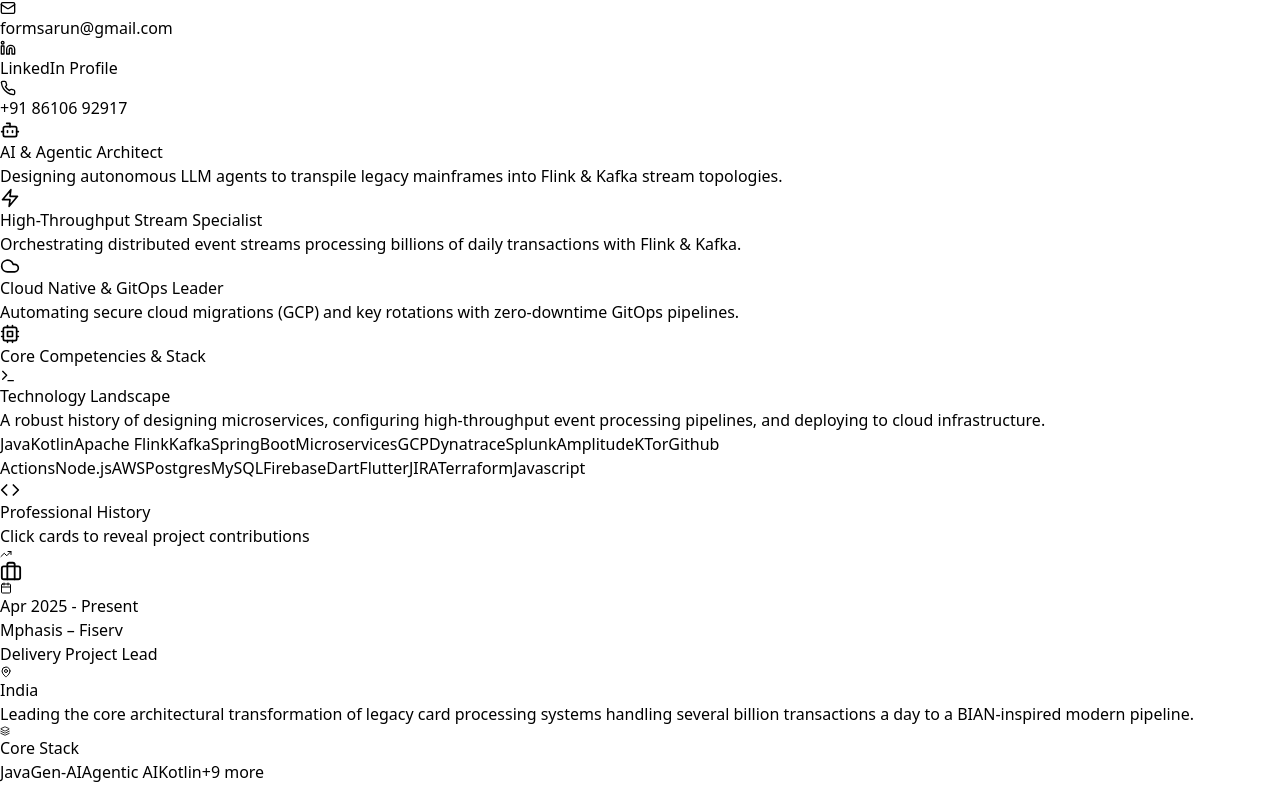
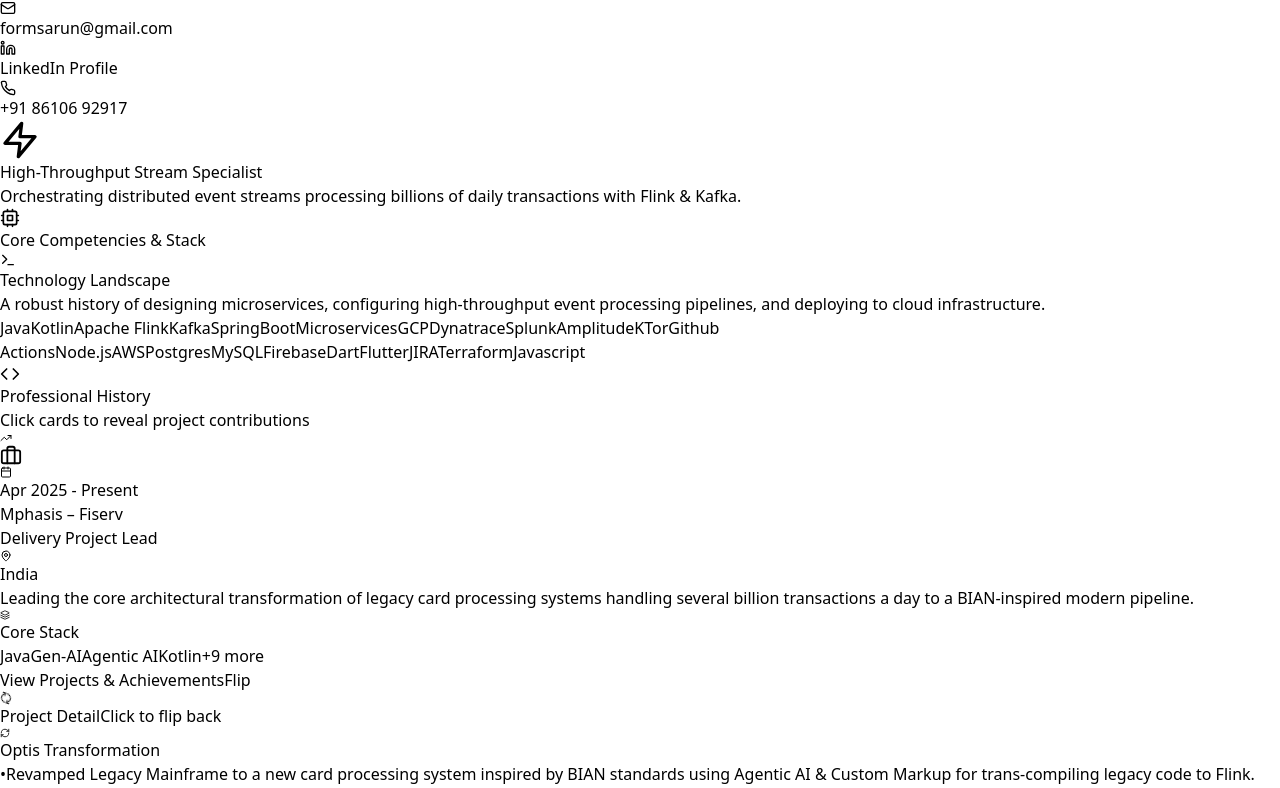
Before and after one commit to formsarun/resume_site, a React (Vite) app: page / in a window 1280 px wide. Shown: the part 1042-1830 px from the top of the page. Built offline with nearby package versions, Linux system fonts and the light colour scheme.

Commit message:
feat: implement looping slide-fade transition for highlights card

```diff
--- a/src/App.jsx
+++ b/src/App.jsx
@@ -1,4 +1,4 @@
-import React, { useEffect } from 'react';
+import React, { useEffect, useState } from 'react';
 import {
   Mail,
   Phone,
@@ -137,6 +137,41 @@
 };
 
 export default function App() {
+  const highlightCards = [
+    {
+      title: "AI & Agentic Architect",
+      text: "Designing autonomous LLM agents to transpile legacy mainframes into Flink & Kafka stream topologies.",
+      Icon: Bot,
+      color: "from-indigo-500 to-emerald-500"
+    },
+    {
+      title: "High-Throughput Stream Specialist",
+      text: "Orchestrating distributed event streams processing billions of daily transactions with Flink & Kafka.",
+      Icon: Zap,
+      color: "from-indigo-500 to-sky-500"
+    },
+    {
+      title: "Cloud Native & GitOps Leader",
+      text: "Automating secure cloud migrations (GCP) and key rotations with zero-downtime GitOps pipelines.",
+      Icon: Cloud,
+      color: "from-emerald-500 to-indigo-500"
+    }
+  ];
+
+  const [activeCardIndex, setActiveCardIndex] = useState(0);
+  const [cardVisible, setCardVisible] = useState(true);
+
+  useEffect(() => {
+    const timer = setInterval(() => {
+      setCardVisible(false);
+      setTimeout(() => {
+        setActiveCardIndex((prev) => (prev + 1) % highlightCards.length);
+        setCardVisible(true);
+      }, 300); // Wait for transition out
+    }, 3500);
+    return () => clearInterval(timer);
+  }, []);
+
   // Intersection Observer Fallback setup for Reveal Scroll animations
   useEffect(() => {
     const observerOptions = {
@@ -163,6 +198,8 @@
 
     return () => observer.disconnect();
   }, []);
+
+  const CurrentIcon = highlightCards[activeCardIndex].Icon;
 
   return (
     <div className="relative min-h-screen z-10 font-sans selection:bg-indigo-600 selection:text-white">
@@ -233,50 +270,23 @@
             </div>
           </div>
 
-          <div className="lg:col-span-4 flex flex-col gap-4 justify-center">
-            {/* AI & Agentic Architect Card */}
+          <div className="lg:col-span-4 flex justify-center lg:justify-end">
             <div className="relative group">
-              <div className="absolute -inset-0.5 bg-gradient-to-r from-indigo-500 to-emerald-500 rounded-xl blur opacity-20 group-hover:opacity-40 transition duration-500"></div>
-              <div className="relative bg-slate-900/95 border border-slate-800/80 rounded-xl p-4.5 flex items-start gap-3.5 shadow-xl backdrop-blur-sm">
-                <span className="p-2 bg-indigo-500/10 text-indigo-400 rounded-lg shrink-0">
-                  <Bot size={20} />
-                </span>
-                <div>
-                  <h3 className="font-bold text-slate-200 text-sm">AI & Agentic Architect</h3>
-                  <p className="text-xs text-slate-400 mt-1 leading-relaxed">
-                    Designing autonomous LLM agents to transpile legacy mainframes into Flink & Kafka stream topologies.
-                  </p>
+              {/* Decorative dynamic glow backdrop */}
+              <div className={`absolute -inset-1 bg-gradient-to-r ${highlightCards[activeCardIndex].color} rounded-2xl blur opacity-25 group-hover:opacity-40 transition-all duration-700`}></div>
+
+              <div className={`relative w-64 h-64 bg-slate-900 border border-slate-800 rounded-2xl p-6 flex flex-col justify-between items-center text-center shadow-2xl transition-all duration-300 transform ${
+                cardVisible ? 'opacity-100 translate-x-0' : 'opacity-0 -translate-x-4'
+              }`}>
+                {/* Active Card Icon */}
+                <div className="p-4 bg-indigo-500/10 rounded-full text-indigo-400 mt-2 animate-bounce">
+                  <CurrentIcon size={40} />
                 </div>
-              </div>
-            </div>
 
-            {/* High-Throughput Stream Specialist Card */}
-            <div className="relative group">
-              <div className="absolute -inset-0.5 bg-gradient-to-r from-indigo-500 to-emerald-500 rounded-xl blur opacity-20 group-hover:opacity-40 transition duration-500"></div>
-              <div className="relative bg-slate-900/95 border border-slate-800/80 rounded-xl p-4.5 flex items-start gap-3.5 shadow-xl backdrop-blur-sm">
-                <span className="p-2 bg-indigo-500/10 text-indigo-400 rounded-lg shrink-0">
-                  <Zap size={20} />
-                </span>
-                <div>
-                  <h3 className="font-bold text-slate-200 text-sm">High-Throughput Stream Specialist</h3>
-                  <p className="text-xs text-slate-400 mt-1 leading-relaxed">
-                    Orchestrating distributed event streams processing billions of daily transactions with Flink & Kafka.
-                  </p>
-                </div>
-              </div>
-            </div>
-
-            {/* Cloud Native & GitOps Leader Card */}
-            <div className="relative group">
-              <div className="absolute -inset-0.5 bg-gradient-to-r from-indigo-500 to-emerald-500 rounded-xl blur opacity-20 group-hover:opacity-40 transition duration-500"></div>
-              <div className="relative bg-slate-900/95 border border-slate-800/80 rounded-xl p-4.5 flex items-start gap-3.5 shadow-xl backdrop-blur-sm">
-                <span className="p-2 bg-indigo-500/10 text-indigo-400 rounded-lg shrink-0">
-                  <Cloud size={20} />
-                </span>
-                <div>
-                  <h3 className="font-bold text-slate-200 text-sm">Cloud Native & GitOps Leader</h3>
-                  <p className="text-xs text-slate-400 mt-1 leading-relaxed">
-                    Automating secure cloud migrations (GCP) and key rotations with zero-downtime GitOps pipelines.
+                <div className="space-y-1">
+                  <h3 className="font-bold text-slate-200 text-sm">{highlightCards[activeCardIndex].title}</h3>
+                  <p className="text-xs text-slate-400 mt-1.5 max-w-[200px] leading-relaxed">
+                    {highlightCards[activeCardIndex].text}
                   </p>
                 </div>
               </div>
```
